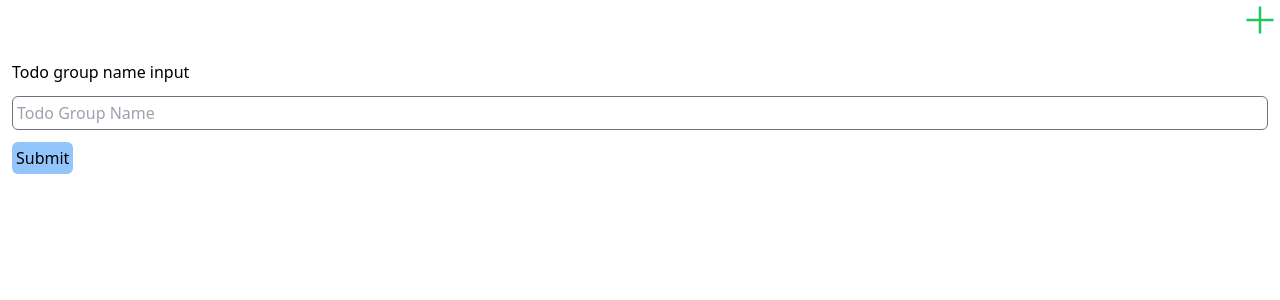
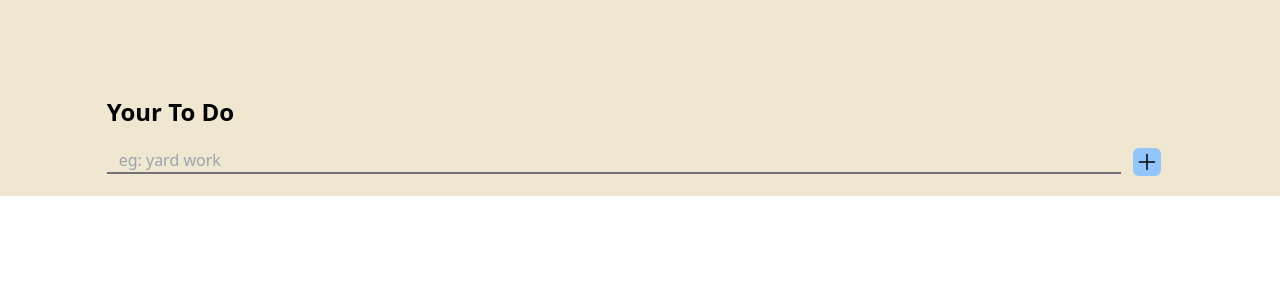
Before and after one commit to Justins45/Todo-App, a Vue app: page / in a window 1280 px wide. Shown: the top 300 px of the page. Built offline with nearby package versions, Linux system fonts and the light colour scheme.

Commit message:
style out the header section

```diff
--- a/src/pages/index.vue
+++ b/src/pages/index.vue
@@ -111,24 +111,20 @@ console.log(todo_data.value, 'todo_data.value')
 </script>
 
 <template>
-  <div class="flex justify-end">
-    <button @click="runTest()">
-      <PlusIcon class="h-10 w-10 text-green-500" />
-    </button>
-  </div>
-  <!-- todo group form -->
-  <div class="mx-3 my-5">
-    <form
-      @submit.prevent="onSubmit(new_group_name)"
-      class="flex flex-col space-y-3"
+  <div class="bg-[#f0e7d1] pt-24">
+    <div class="mx-auto w-10/12 pb-5">
+      <form @submit.prevent="onSubmit(new_group_name)" class="">
+        <label for="todo-group-input" class="text-2xl font-bold"
+          >Your To Do</label
         >
-      <label for="todo-group-input">Todo group name input</label>
+        <div class="mt-5 flex">
+          <div class="w-full">
             <input
               type="text"
-        placeholder="Todo Group Name"
+              placeholder="eg: yard work"
               id="todo-group-name-input"
               v-model="new_group_name"
-        class="rounded-md border p-1"
+              class="w-full border-b-2 bg-transparent pl-3"
               :class="[
                 input_err
                   ? 'border-red-500 placeholder:text-red-500'
@@ -138,11 +134,18 @@ console.log(todo_data.value, 'todo_data.value')
             <template v-if="input_err">
               <p class="p-1 font-bold text-red-500">{{ input_err }}</p>
             </template>
-      <button type="submit" class="w-min rounded-md bg-blue-300 p-1">
-        Submit
+          </div>
+          <button
+            type="submit"
+            class="ml-3 mr-3 h-7 w-7 rounded-md bg-blue-300 p-0.5"
+          >
+            <PlusIcon class="h-6 w-6" />
           </button>
+        </div>
       </form>
     </div>
+  </div>
+  <div class="mx-auto w-10/12">
     <template v-if="todo_data">
       <div v-for="data in todo_data" :key="data.id">
         <!-- {{ data }} -->
@@ -156,4 +159,5 @@ console.log(todo_data.value, 'todo_data.value')
     <template v-else>
       <p>you have no todo groups</p>
     </template>
+  </div>
 </template>
```
Lines whose indentation alone changed are shown as unchanged.
